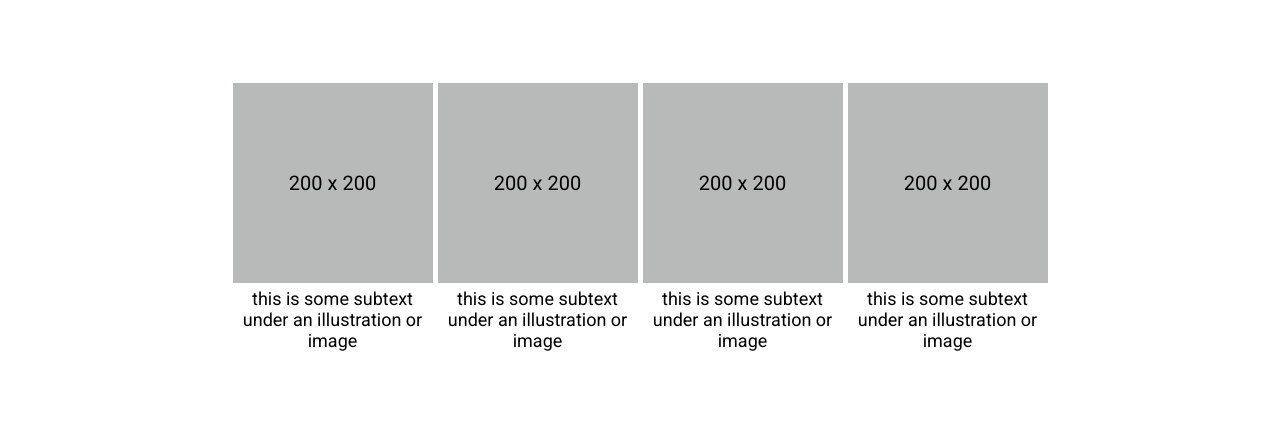
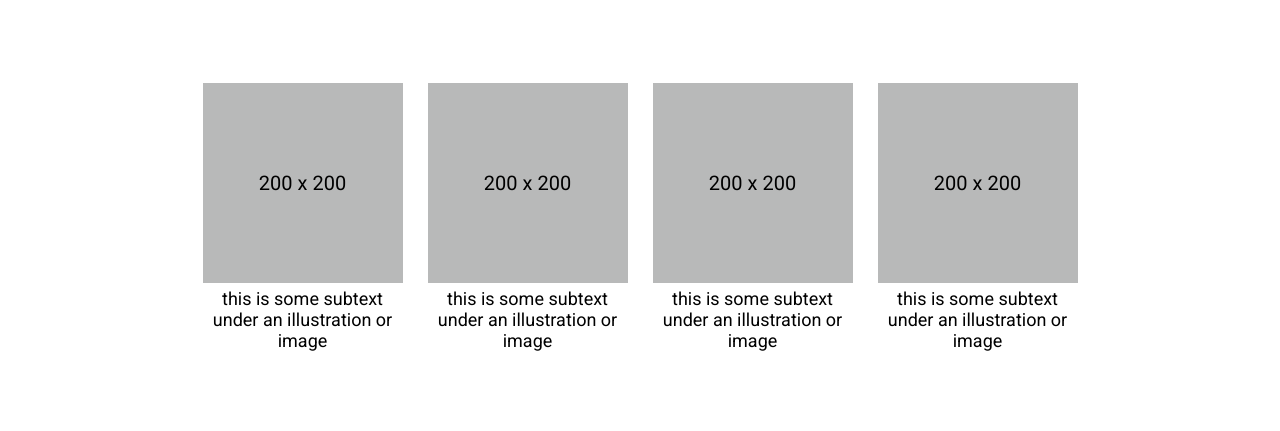
Before and after one commit to ForkFiesta/odin-landing-page-2, a plain HTML site: page index.html in a window 1280 px wide. Shown: the part 521-952 px from the top of the page. Drawn offline with Linux system fonts and the light colour scheme.

Commit message:
Troubleshoot flex flow on description images

```diff
--- a/style.css
+++ b/style.css
@@ -154,7 +154,7 @@ header .logo{
     margin-top: 20px;
     flex-wrap: wrap;
     flex: 1 0 400px;
-    gap:5px;
+    gap:25px;
 
 
 }
@@ -182,6 +182,7 @@ header .logo{
 .description-text{
     text-align: center;
     font-size: 18px;
+    max-width: 200px;
 }
 
 .motivational-quote {
```
